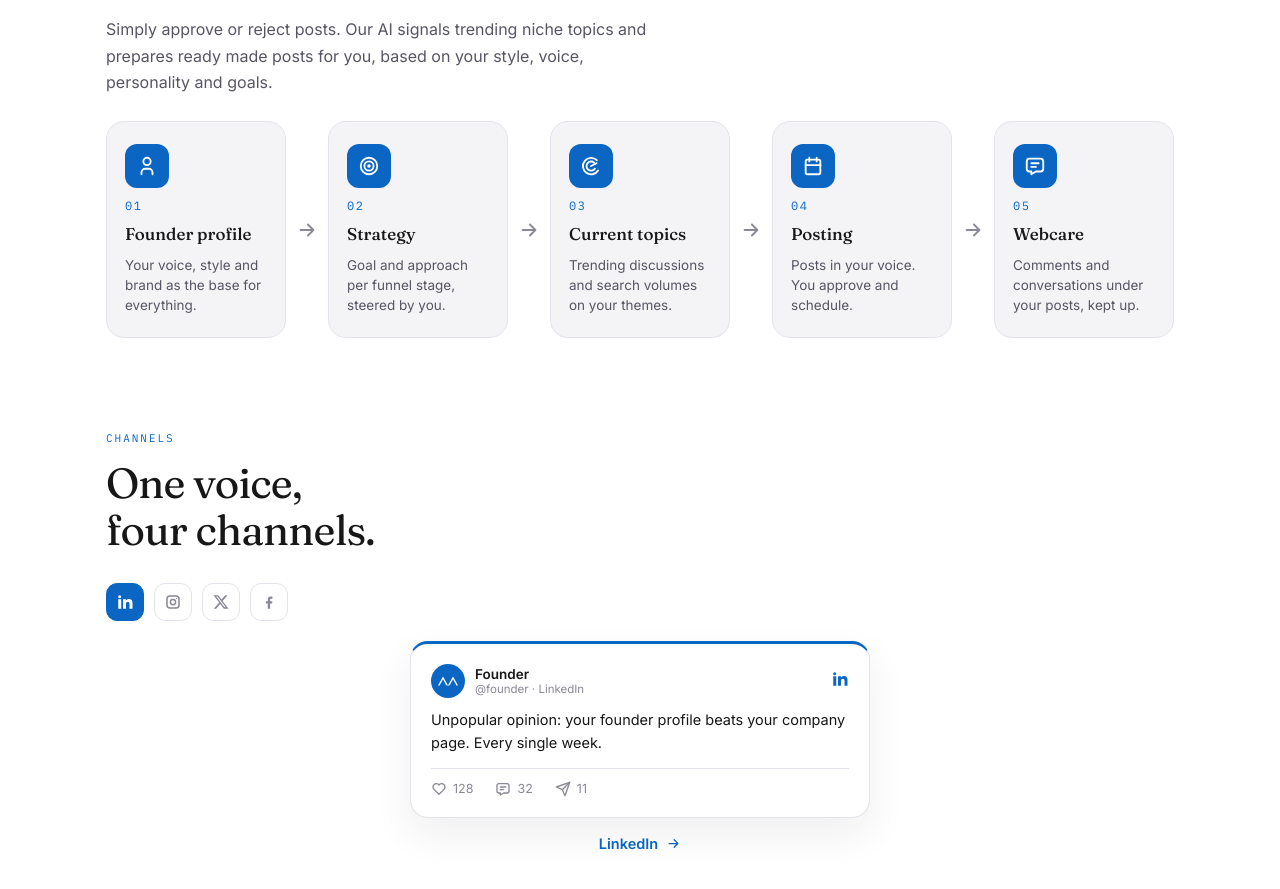
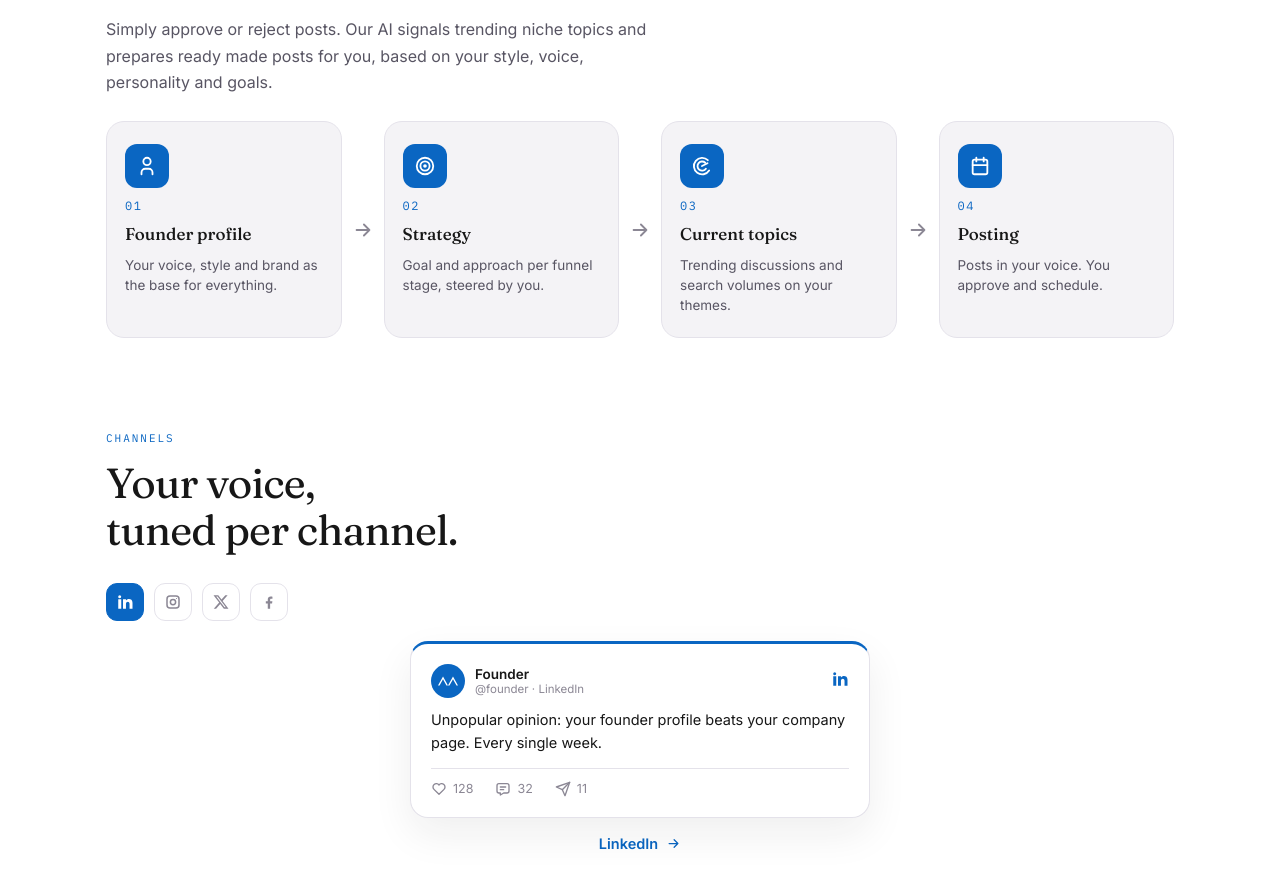
Before and after one commit to Fliimedia/Faab, a React (Vite) app: page / in a window 1280 px wide. Shown: the part 1424-2313 px from the top of the page. Built offline with nearby package versions, Linux system fonts and the light colour scheme.

Commit message:
Remove webcare flow step, update channels section title

```diff
--- a/faab.jsx
+++ b/faab.jsx
@@ -91,7 +91,7 @@ const STR = {
     funnel_lede: 'Elke post krijgt een plek in de klantreis: zo werkt je content gericht van eerste kennismaking naar ambassadeur.',
     eb_flow: 'Hoe het werkt', flow_h2: 'Personal branding voor founders',
     flow_lede: 'Keur posts simpelweg goed of af. Onze AI signaleert trending onderwerpen in jouw niche en zet kant-en-klare posts voor je klaar, op basis van jouw stijl, stem, persoonlijkheid en doelen.',
-    eb_channels: 'Kanalen', channels_h2a: 'Een stem,', channels_h2b: 'vier kanalen.',
+    eb_channels: 'Kanalen', channels_h2a: 'Jouw voice,', channels_h2b: 'afgestemd per kanaal.',
     eb_control: 'De human review', control_h2: 'Drie momenten waarop jij beslist.',
     rv1_t: 'Onderwerpkeuze', rv1_d: 'AI signaleert trending onderwerpen in jouw niche. Jij bepaalt welke doorgaan.',
     rv2_t: 'De draft', rv2_d: 'Elke post staat klaar als preview, in jouw stem. Bewerk vrij of laat staan.',
@@ -153,7 +153,7 @@ const STR = {
     funnel_lede: 'Every post gets a place in the customer journey: your content works purposefully from first touch to ambassador.',
     eb_flow: 'How it works', flow_h2: 'Personal branding for founders',
     flow_lede: 'Simply approve or reject posts. Our AI signals trending niche topics and prepares ready made posts for you, based on your style, voice, personality and goals.',
-    eb_channels: 'Channels', channels_h2a: 'One voice,', channels_h2b: 'four channels.',
+    eb_channels: 'Channels', channels_h2a: 'Your voice,', channels_h2b: 'tuned per channel.',
     eb_control: 'The human review', control_h2: 'Three moments where you decide.',
     rv1_t: 'Topic selection', rv1_d: 'AI signals trending topics in your niche. You decide which ones go ahead.',
     rv2_t: 'The draft', rv2_d: 'Every post is ready as a preview, in your voice. Edit freely or leave it.',
@@ -228,7 +228,6 @@ const USERFLOW = [
   { k: 'strategy', ic: I.target, t: { nl: 'Strategie', en: 'Strategy' }, d: { nl: 'Doel en aanpak per funnelfase, door jou bijgestuurd.', en: 'Goal and approach per funnel stage, steered by you.' } },
   { k: 'topics', ic: I.radar, t: { nl: 'Actuele onderwerpen', en: 'Current topics' }, d: { nl: 'Trending discussies en zoekvolumes op jouw thema\u0027s.', en: 'Trending discussions and search volumes on your themes.' } },
   { k: 'posting', ic: I.calendar, t: { nl: 'Posting', en: 'Posting' }, d: { nl: 'Posts in jouw stem. Jij keurt goed en plant in.', en: 'Posts in your voice. You approve and schedule.' } },
-  { k: 'webcare', ic: I.message, t: { nl: 'Webcare', en: 'Webcare' }, d: { nl: 'Reacties en gesprekken onder je posts, bijgehouden.', en: 'Comments and conversations under your posts, kept up.' } },
 ];
 
 // ---------- Channels ----------
```
